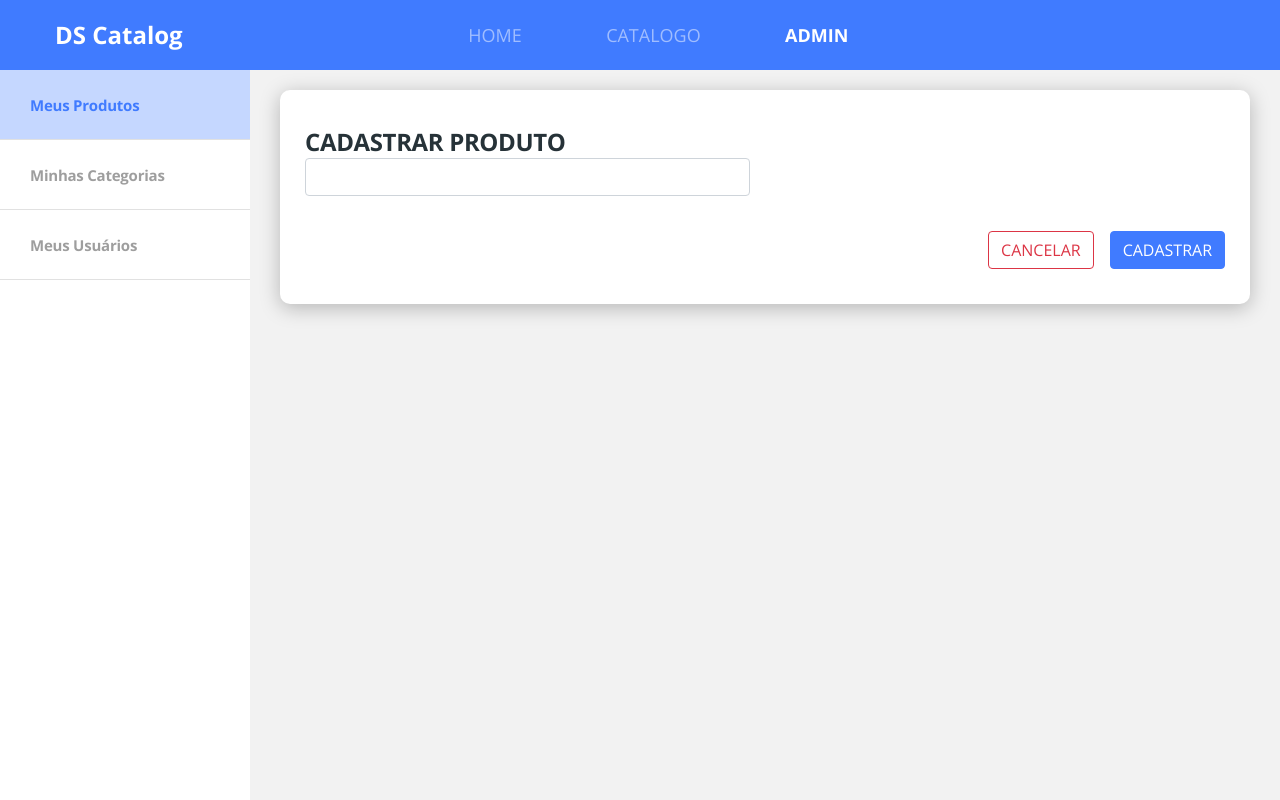
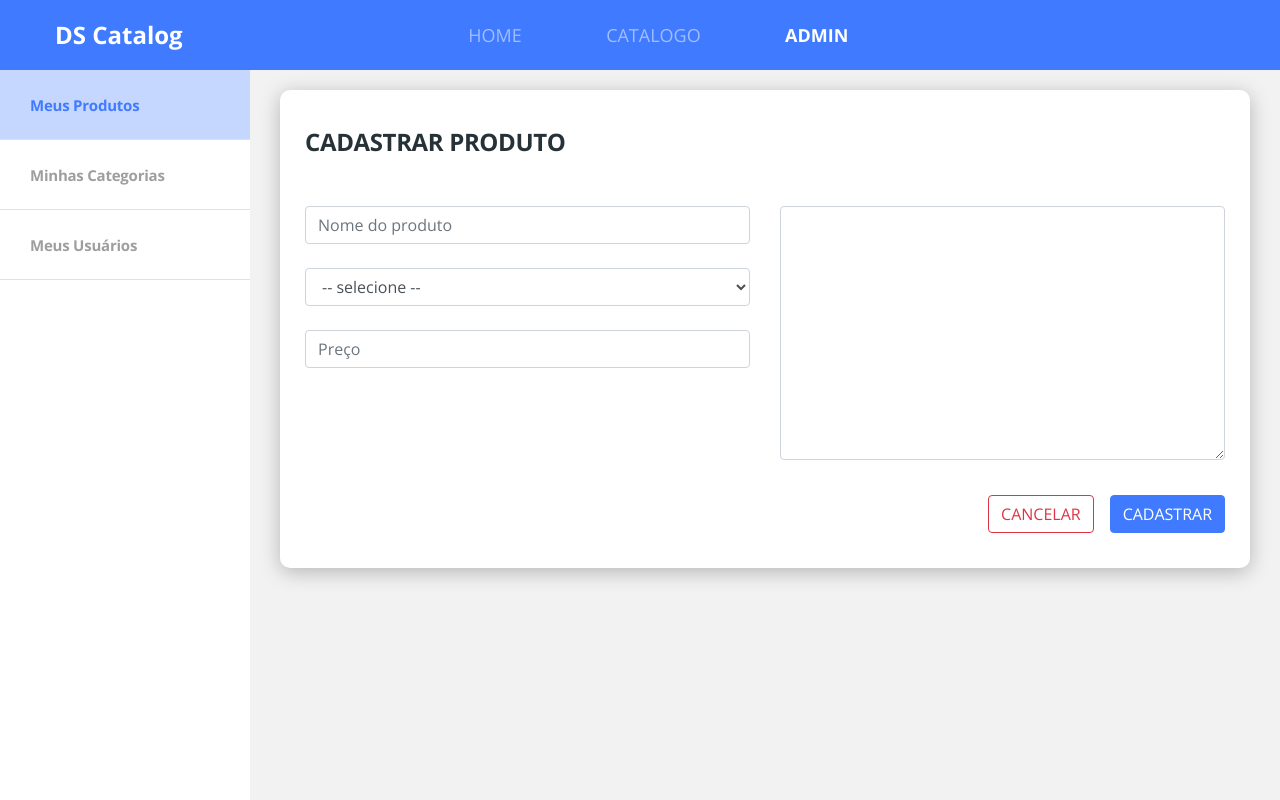
Before and after one commit to renatosantiago/dscatalog-ui, a React (Create React App) app: page /admin/products/create in a window 1280 px wide. Built offline with nearby package versions, Linux system fonts and the light colour scheme.

Commit message:
login and request functions

```diff
--- a/src/core/utils/auth.ts
+++ b/src/core/utils/auth.ts
@@ -13,3 +13,9 @@ type LoginResponse = {
 export const saveSessionData = (loginResponse: LoginResponse) => {
   localStorage.setItem('authData', JSON.stringify(loginResponse));
 }
+
+export const getSessionData = () => {
+  const sessionData = localStorage.getItem('authData') ?? '{}';
+  const parsedSessionData = JSON.parse(sessionData);
+  return parsedSessionData as LoginResponse;
+}
--- /dev/null
+++ b/src/core/utils/history.ts
@@ -0,0 +1,3 @@
+import { createBrowserHistory } from 'history';
+
+export default createBrowserHistory();
--- a/src/core/utils/request.tsx
+++ b/src/core/utils/request.tsx
@@ -1,6 +1,7 @@
 import axios, { Method } from 'axios';
 import qs from 'qs';
-import { CLIENT_ID, CLIENT_SECRET } from './auth';
+import { CLIENT_ID, CLIENT_SECRET, getSessionData } from './auth';
+import history from './history';
 
 type RequestParams = {
   method?: Method;
@@ -17,6 +18,23 @@ type LoginData = {
 
 const  BASE_URL = "http://localhost:8080";
 
+/**
+ * intercepta todas as requisicoes
+ * redireciona rota para login quando nao autorizado
+ */
+axios.interceptors.response.use(function(response) {
+  return response;
+}, function(error){
+  if(error.response.status === 401) {
+    history.push('/admin/auth/login');
+  }
+  return Promise.reject(error);
+});
+
+/**
+ * funcao responsavel por fazer as requisicoes ao back-end
+ * conforme headers e objetos passados como parametros
+ */
 export const makeRequest = ({ method = 'GET', url, data, params, headers }:RequestParams) => {
   return axios({
     method,
@@ -27,6 +45,25 @@ export const makeRequest = ({ method = 'GET', url, data, params, headers }:Reque
   });
 }
 
+/**
+ * fucao responsavel por fazer requisicoes que exigem estar autenticado
+ * adiciona o token ao header e chama a funcao que dispara requisicoes
+ * ao back-end
+ */
+export const makePrivateRequest = ({ method = 'GET', url, data, params }:RequestParams) => {
+  const sessionData = getSessionData();
+  const headers = {
+    'Authorization': `Bearer ${sessionData.access_token}`
+  }
+  return makeRequest({ method, url, data, params, headers });
+}
+
+/**
+ * funcao responsavel por fazer o login
+ *
+ * @param loginData
+ * @returns
+ */
 export const makeLogin = (loginData: LoginData) => {
   const token = `${CLIENT_ID}:${CLIENT_SECRET}`;
 
--- a/src/pages/Admin/components/BaseForm/styles.scss
+++ b/src/pages/Admin/components/BaseForm/styles.scss
@@ -8,6 +8,7 @@
   line-height: 33px;
   letter-spacing: -0.015em;
   color: #263238;
+  text-transform: uppercase;
 }
 
 .base-form-actions {
--- a/src/pages/Admin/components/Products/Form/index.tsx
+++ b/src/pages/Admin/components/Products/Form/index.tsx
@@ -1,16 +1,86 @@
-import React from 'react'
+import { makePrivateRequest } from 'core/utils/request';
+import React, { useState } from 'react';
 import BaseForm from '../../BaseForm';
 import './styles.scss';
 
+type FormState = {
+  name: string;
+  price: string;
+  category: string;
+  description: string;
+}
+
+type FormEvent = React.ChangeEvent<HTMLInputElement | HTMLSelectElement | HTMLTextAreaElement>;
+
 const Form = () => {
+
+  const [formData, setFormData] = useState<FormState>({
+    name: '',
+    price: '',
+    category: '',
+    description: ''
+  });
+
+  const handleOnChange = (event: FormEvent) => {
+    const name = event.target.name;
+    const value = event.target.value;
+
+    setFormData(data => ({ ...data, [name]: value }));
+  }
+
+  const handleSubmit = (event: React.FormEvent<HTMLFormElement>) => {
+    event.preventDefault();
+    const payload = {
+      ...formData,
+      imgURL: 'https://images-americanas.b2w.io/produtos/3924785178/imagens/consoley-play-5/3924785178_1_xlarge.jpg',
+      categories: [{ id: formData.category }]
+    }
+
+    makePrivateRequest({
+      url: '/products',
+      method: 'POST',
+      data: payload
+    });
+  }
+
   return(
-    <BaseForm title="CADASTRAR PRODUTO" >
-      <div className="row">
-        <div className="col-6">
-          <input type="text" className="form-control"/>
+    <form onSubmit={handleSubmit}>
+      <BaseForm title="cadastrar produto" >
+        <div className="row">
+          <div className="col-6">
+            <input type="text"
+                  className="form-control mb-4 mt-5"
+                  placeholder="Nome do produto"
+                  onChange={handleOnChange}
+                  name="name"
+                  value={formData.name} />
+
+            <select className="form-control mb-4"
+                    onChange={handleOnChange} name="category" value={formData.category}>
+              <option value="">-- selecione --</option>
+              <option value="1">Livros</option>
+              <option value="3">Computadores</option>
+              <option value="2">Eletrônicos</option>
+            </select>
+
+            <input type="text"
+                  className="form-control"
+                  placeholder="Preço"
+                  onChange={handleOnChange}
+                  name="price"
+                  value={formData.price} />
+          </div>
+          <div className="col-6">
+            <textarea name="description"
+                      cols={30}
+                      rows={10}
+                      onChange={handleOnChange}
+                      value={formData.description}
+                      className="form-control mt-5" />
+          </div>
         </div>
-      </div>
-    </BaseForm>
+      </BaseForm>
+    </form>
   )
 }
 
```
Also changed, not shown: src/Routes.tsx (+5 -3 lines), 2 other files (tests, documents, lock files or other folders).
